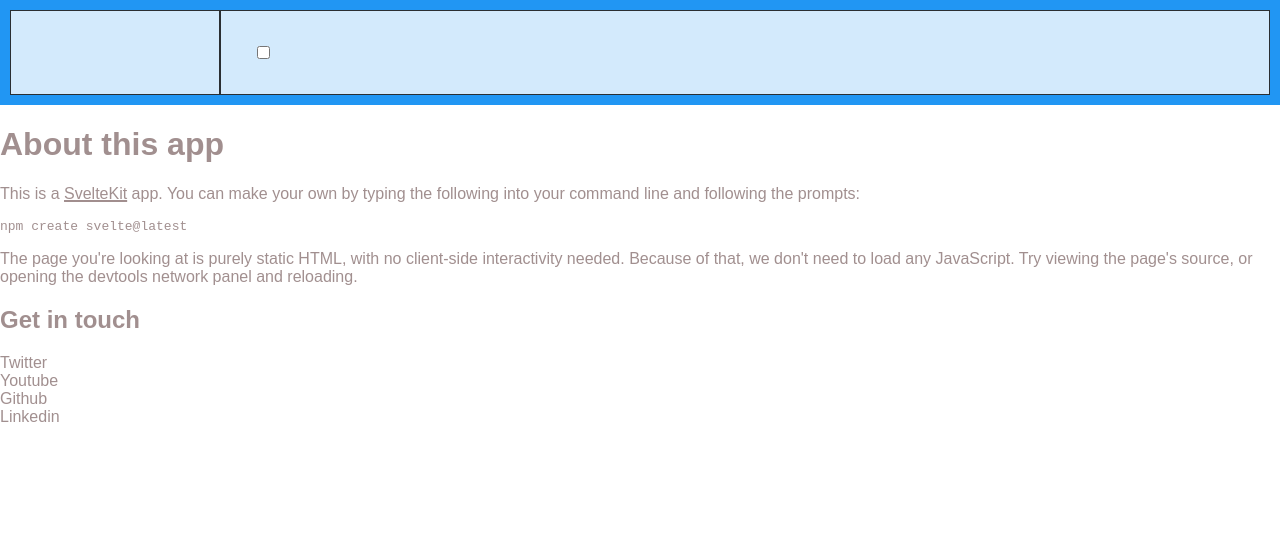
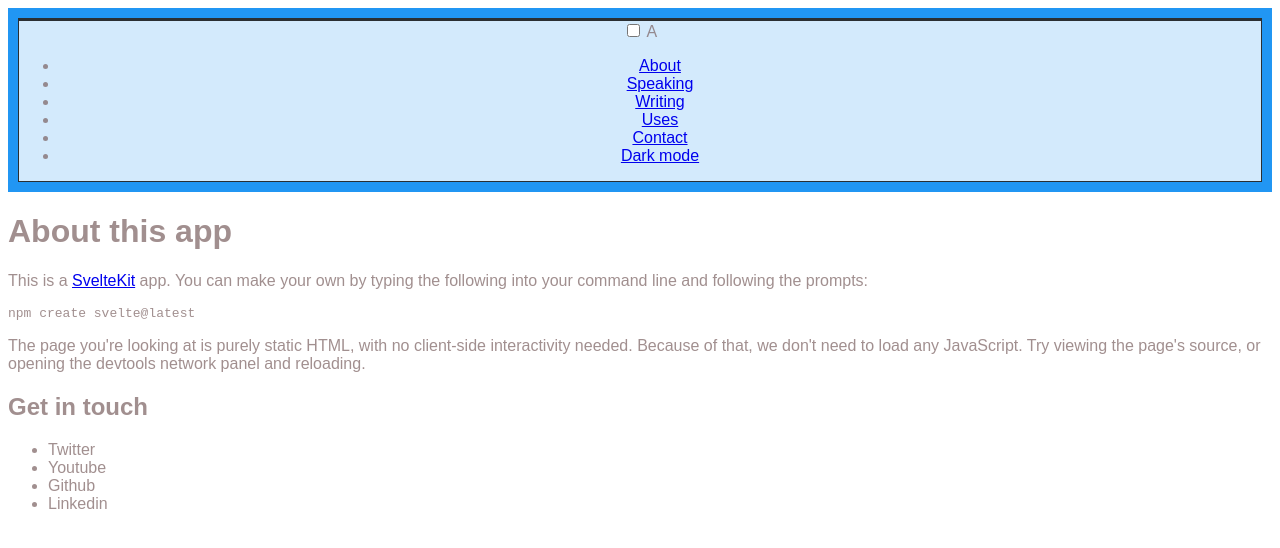
Before and after one commit to samuelemezzasalma/personal-profile, a SvelteKit app: page /about in a window 1280 px wide. Shown: the top 548 px of the page. Built offline with nearby package versions, Linux system fonts and the light colour scheme; some icons are missing.

Commit message:
starting to revise entire css and html, previous css too chaotic

```diff
--- a/src/routes/+layout.svelte
+++ b/src/routes/+layout.svelte
@@ -1,5 +1,6 @@
 <script>
-	import './styles.css';
+	// import './styles.css';
+	import './styles2.css';
 </script>
 
 <div class="app">
@@ -7,9 +8,11 @@
 	<header class="g-cont">
 	<div class="header-left-block g-item"></div>
 		<nav id="navbar" class="g-item">
-			<span class="icon" aria-hidden="true">A</span>
+
 			<input id="dropdown" class="input-box" type="checkbox" >
-			<!-- <label for="dropdown" class="dropdown"></label> -->
+			<label for="dropdown" class="dropdown">
+				<span class="icon" aria-hidden="true">A</span>
+			</label>
 			<ul class="menu-list">
 				<li><a href="#about">About</a></li>
 				<li><a href="#speaking">Speaking</a></li>
--- a/src/routes/styles.css
+++ b/src/routes/styles.css
@@ -68,10 +68,10 @@ header {
 	grid-area: nav;
 	padding: 2em;
 	/* position: relative; */
-	display: flex;
+	/* display: flex;
 	flex-direction: row;
 	justify-content: start;
-	align-items: center;
+	align-items: center; */
 }
 
 .icon {
@@ -107,12 +107,30 @@ header ul {
 }
 
 #dropdown {
-	/* display: none; */
+	display: none;
 }
 
 input[type='checkbox']:checked ~ .menu-list {
 	opacity: 1;
 	visibility: visible;
+	z-index: 1;
+	list-style-type: none;
+	display: flex;
+	flex-direction: column;
+	justify-content: center;
+	align-items: center;
+	padding: 0;
+	margin: 0;
+	position: absolute;
+	left: 50%;
+	/* top: 150px; */
+	transition: all 0.3s ease-in-out;
+	transform: translateX(-50%);
+}
+
+input[type='checkbox'] ~ .menu-list {
+	opacity: 1;
+	visibility: hidden;
 	z-index: 1;
 	list-style-type: none;
 	display: flex;
@@ -143,12 +161,14 @@ input[type='checkbox']:checked ~ .menu-list {
 	cursor: pointer;
 } */
 
-header nav:hover > .icon {
+input[type='checkbox']:checked ~ label > span.icon {
 	display: block;
-	/* position: absolute; */
-	z-index: 20;
-	right: 40px;
-	top: 50px;
+	position: absolute;
+	z-index: 2;
+	top: 1em;
+	right: 1em;
+	/* right: 40px;
+	top: 50px; */
 	cursor: pointer;
 	color: #fff;
 	font-variation-settings: 'TIME' 100;
--- /dev/null
+++ b/src/routes/styles2.css
@@ -0,0 +1,26 @@
+@import '@fontsource/fira-mono';
+@import 'stuffing.css';
+
+:root {
+	--font-body: Arial, -apple-system, BlinkMacSystemFont, 'Segoe UI', Roboto, Oxygen, Ubuntu,
+		Cantarell, 'Open Sans', 'Helvetica Neue', sans-serif;
+	--font-mono: 'Fira Mono', monospace;
+	--color-text: rgba(121, 95, 95, 0.7);
+	font-family: var(--font-body);
+	color: var(--color-text);
+}
+
+* {
+	box-sizing: border-box;
+	/* -webkit-font-smoothing: antialiased;
+	-moz-osx-font-smoothing: grayscale; */
+}
+
+@media only screen and (width <= 43rem) {
+}
+
+@media only screen and (43rem <= width <= 62rem) {
+}
+
+@media only screen and (62rem <= width <= 82rem) {
+}
```
